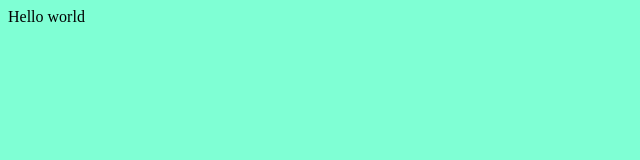
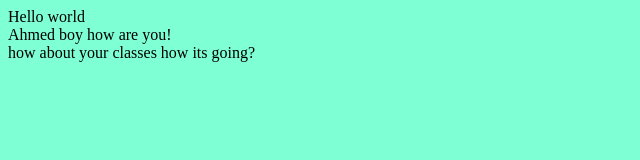
Before and after one commit to Ahmedbilal078/Harsh-and-Ahmed-contribution, a plain HTML site: page index.html in a window 1280 px wide. Shown: the whole page, without its empty margins (0-640 px from the left). Drawn offline with Linux system fonts and the light colour scheme.

Commit message:
mene changes ki thi wo upload kr raha hun

```diff
--- a/index.html
+++ b/index.html
@@ -9,7 +9,9 @@
 </head>
 
 <body>
-    Hello world
+    Hello world <br>
+    Ahmed boy how are you! <br>
+    how about your classes how its going?
 </body>
 
 </html>
```
